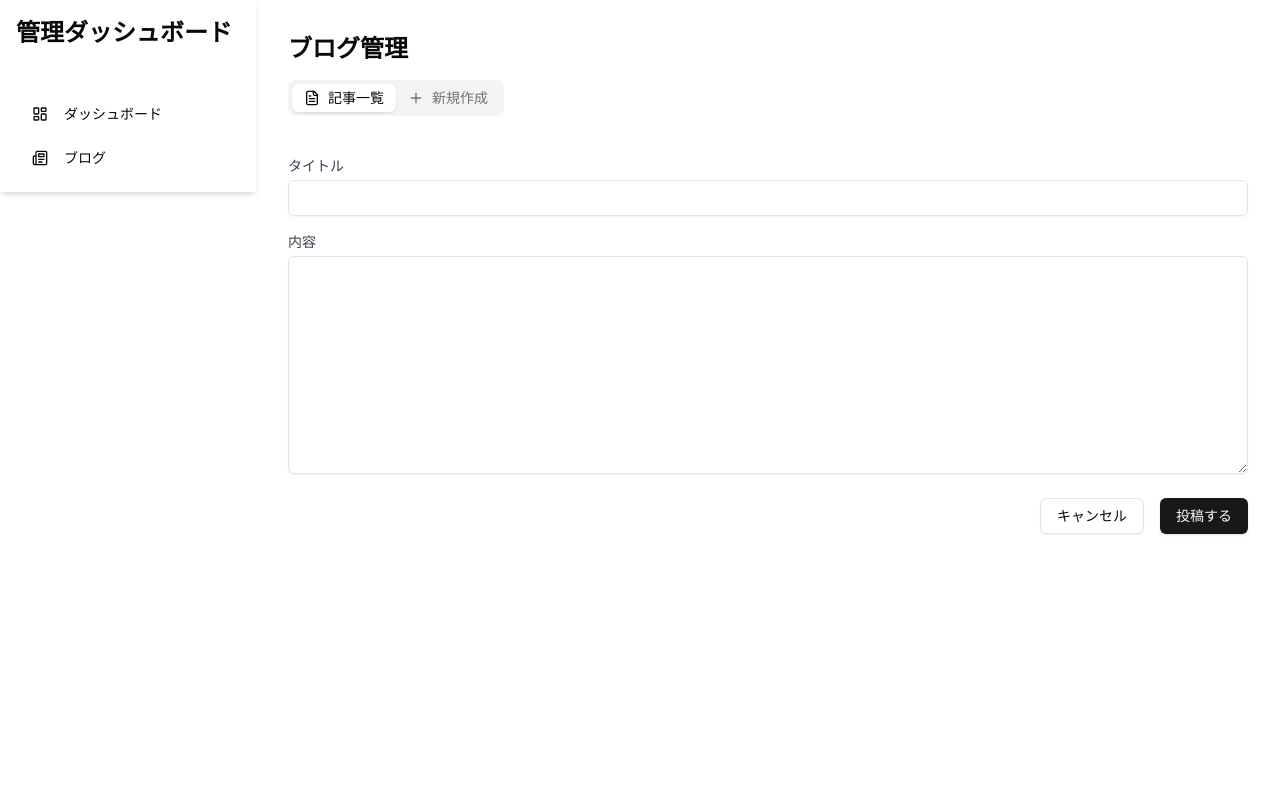
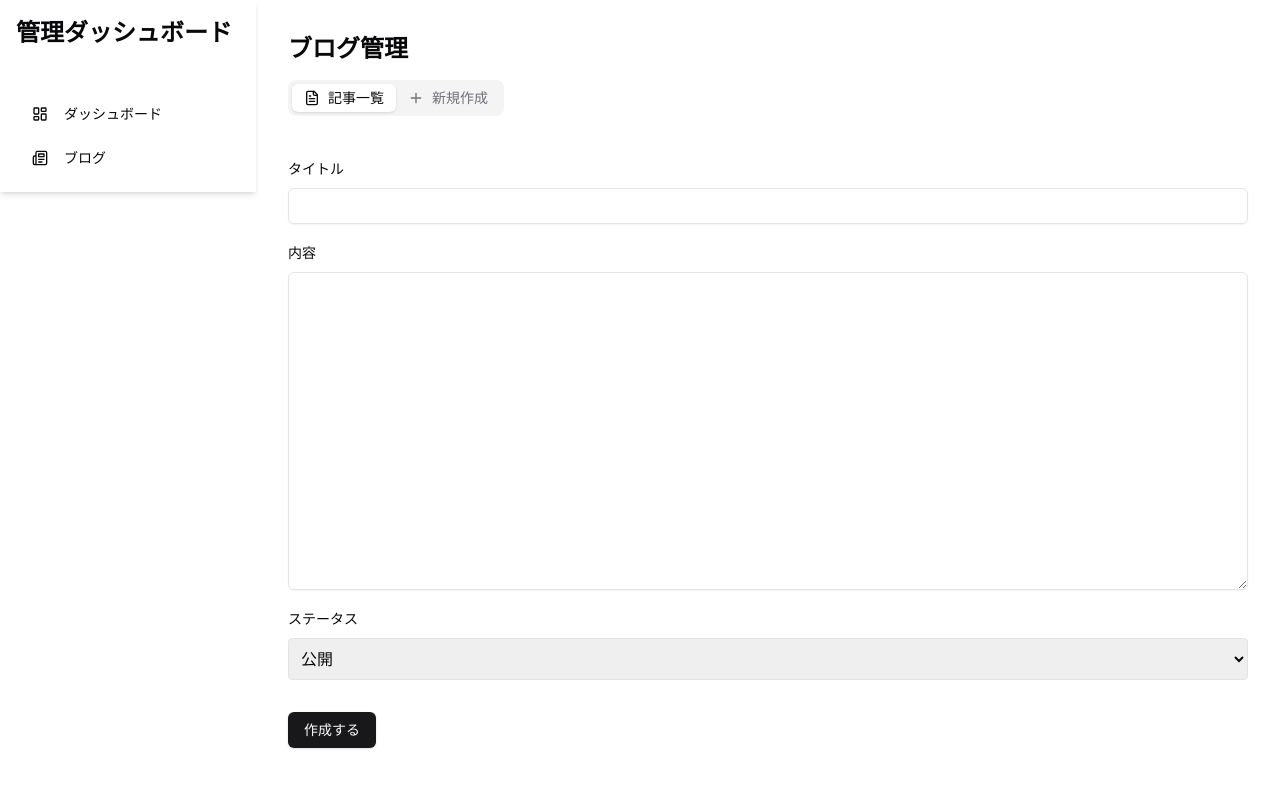
Before and after one commit to optiverse-now/platform, a Next.js app: page /applications/dashboard/blog/create in a window 1280 px wide. Shown: the top 788 px of the page. Built offline with nearby package versions, Linux system fonts and the light colour scheme.

Commit message:
編集画面のディレクトリ作成

```diff
--- /dev/null
+++ b/src/app/applications/dashboard/blog/edit/[id]/page.tsx
@@ -0,0 +1,68 @@
+'use client'
+
+import { useEffect, useState } from 'react'
+import { useRouter } from 'next/navigation'
+import { useToast } from "@/app/hooks/use-toast"
+import { BlogPostForm } from '@/app/components/organisms/forms/BlogPostForm'
+import { BlogPost } from '@/app/types/blog'
+
+export default function BlogEditPage({ params }: { params: { id: string } }) {
+  const router = useRouter()
+  const { toast } = useToast()
+  const [post, setPost] = useState<BlogPost | null>(null)
+  const [isLoading, setIsLoading] = useState(true)
+
+  useEffect(() => {
+    const fetchPost = async () => {
+      try {
+        const token = localStorage.getItem('token')
+        const res = await fetch(`http://localhost:4000/api/blogs/${params.id}`, {
+          headers: {
+            'Authorization': `Bearer ${token}`
+          }
+        })
+
+        if (!res.ok) {
+          throw new Error('記事の取得に失敗しました')
+        }
+
+        const data = await res.json()
+        setPost(data.post)
+      } catch (error) {
+        console.error('Error fetching post:', error)
+        toast({
+          title: "エラー",
+          description: "記事の取得に失敗しました",
+          variant: "destructive",
+        })
+        router.push('/applications/dashboard/blog/lists')
+      } finally {
+        setIsLoading(false)
+      }
+    }
+
+    if (params.id) {
+      fetchPost()
+    }
+  }, [params.id, router, toast])
+
+  if (isLoading) {
+    return <div>読み込み中...</div>
+  }
+
+  if (!post) {
+    return <div>記事が見つかりません</div>
+  }
+
+  return (
+    <BlogPostForm
+      initialData={{
+        title: post.title,
+        content: post.content,
+        status: post.status === "published"
+      }}
+      isEditing={true}
+      postId={Number(params.id)}
+    />
+  )
+}
--- a/src/app/components/organisms/forms/BlogPostForm.tsx
+++ b/src/app/components/organisms/forms/BlogPostForm.tsx
@@ -2,60 +2,69 @@
 
 import { useState } from 'react'
 import { useRouter } from 'next/navigation'
-import { FormInput } from '@/app/components/atoms/forms/FormInput'
-import { FormTextarea } from '@/app/components/atoms/forms/FormTextarea'
-import { ActionButton } from '@/app/components/atoms/buttons/ActionButton'
-import { useToast } from '@/app/hooks/use-toast'
+import { useToast } from "@/app/hooks/use-toast"
+import { Button } from "@/app/components/ui/button"
+import { Input } from "@/app/components/ui/input"
+import { Label } from "@/app/components/ui/label"
+import { Textarea } from "@/app/components/ui/textarea"
 
-type BlogFormData = {
-  title: string;
-  content: string;
-  authorId: number;
-  status: boolean;
+interface BlogPostFormProps {
+  initialData?: {
+    title: string
+    content: string
+    status: boolean
+  }
+  isEditing?: boolean
+  postId?: number
 }
 
-export function BlogPostForm() {
+export function BlogPostForm({ initialData, isEditing = false, postId }: BlogPostFormProps) {
   const router = useRouter()
   const { toast } = useToast()
   const [isLoading, setIsLoading] = useState(false)
-  const [formData, setFormData] = useState<BlogFormData>({
-    title: '',
-    content: '',
-    authorId: 2,
-    status: true
-  })
+  const [title, setTitle] = useState(initialData?.title || '')
+  const [content, setContent] = useState(initialData?.content || '')
+  const [status, setStatus] = useState<boolean>(initialData?.status || true)
 
   const handleSubmit = async (e: React.FormEvent) => {
     e.preventDefault()
     setIsLoading(true)
 
     try {
-      const response = await fetch('http://localhost:4000/api/blogs', {
-        method: 'POST',
+      const token = localStorage.getItem('token')
+      const url = isEditing
+        ? `http://localhost:4000/api/blogs/${postId}`
+        : 'http://localhost:4000/api/blogs'
+
+      const res = await fetch(url, {
+        method: isEditing ? 'PUT' : 'POST',
         headers: {
           'Content-Type': 'application/json',
-          'Authorization': `Bearer ${localStorage.getItem('token')}`
+          'Authorization': `Bearer ${token}`
         },
-        body: JSON.stringify(formData),
+        body: JSON.stringify({
+          title,
+          content,
+          status
+        })
       })
 
-      if (!response.ok) {
-        throw new Error('Failed to create post')
+      if (!res.ok) {
+        throw new Error(isEditing ? '記事の更新に失敗しました' : '記事の作成に失敗しました')
       }
 
-      await response.json()
-
       toast({
-        title: "投稿成功",
-        description: "ブログ記事が正常に投稿されました。",
+        title: "成功",
+        description: isEditing ? "記事を更新しました" : "記事を作成しました",
       })
 
       router.push('/applications/dashboard/blog/lists')
+      router.refresh()
     } catch (error) {
-      console.error('Error creating post:', error)
+      console.error('Error:', error)
       toast({
         title: "エラー",
-        description: "投稿に失敗しました。もう一度お試しください。",
+        description: error instanceof Error ? error.message : '予期せぬエラーが発生しました',
         variant: "destructive",
       })
     } finally {
@@ -64,48 +73,46 @@ export function BlogPostForm() {
   }
 
   return (
-    <form onSubmit={handleSubmit} className="space-y-6">
+    <form onSubmit={handleSubmit} className="space-y-8">
       <div className="space-y-4">
-        <div>
-          <label htmlFor="title" className="block text-sm font-medium text-gray-700">
-            タイトル
-          </label>
-          <FormInput
+        <div className="space-y-2">
+          <Label htmlFor="title">タイトル</Label>
+          <Input
             id="title"
-            value={formData.title}
-            onChange={(e) => setFormData({ ...formData, title: e.target.value })}
+            value={title}
+            onChange={(e) => setTitle(e.target.value)}
             required
+            disabled={isLoading}
           />
         </div>
-
-        <div>
-          <label htmlFor="content" className="block text-sm font-medium text-gray-700">
-            内容
-          </label>
-          <FormTextarea
+        <div className="space-y-2">
+          <Label htmlFor="content">内容</Label>
+          <Textarea
             id="content"
-            value={formData.content}
-            onChange={(e) => setFormData({ ...formData, content: e.target.value })}
+            value={content}
+            onChange={(e) => setContent(e.target.value)}
             required
+            disabled={isLoading}
+            rows={15}
           />
         </div>
+        <div className="space-y-2">
+          <Label htmlFor="status">ステータス</Label>
+          <select
+            id="status"
+            value={status.toString()}
+            onChange={(e) => setStatus(e.target.value === 'true')}
+            className="w-full p-2 border rounded"
+            disabled={isLoading}
+          >
+            <option value="true">公開</option>
+            <option value="false">下書き</option>
+          </select>
+        </div>
       </div>
-
-      <div className="flex justify-end gap-4">
-        <ActionButton
-          type="button"
-          variant="outline"
-          onClick={() => router.back()}
-        >
-          キャンセル
-        </ActionButton>
-        <ActionButton
-          type="submit"
-          disabled={isLoading}
-        >
-          {isLoading ? '投稿中...' : '投稿する'}
-        </ActionButton>
-      </div>
+      <Button type="submit" disabled={isLoading}>
+        {isLoading ? '保存中...' : (isEditing ? '更新する' : '作成する')}
+      </Button>
     </form>
   )
 }
```
